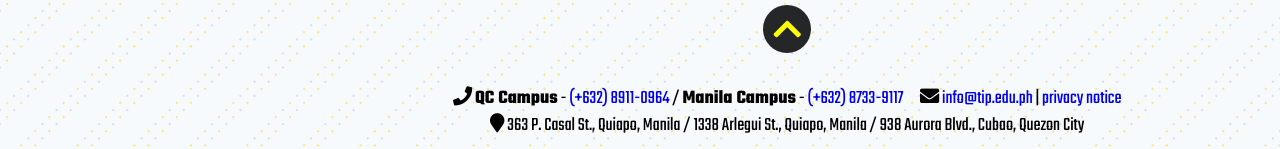
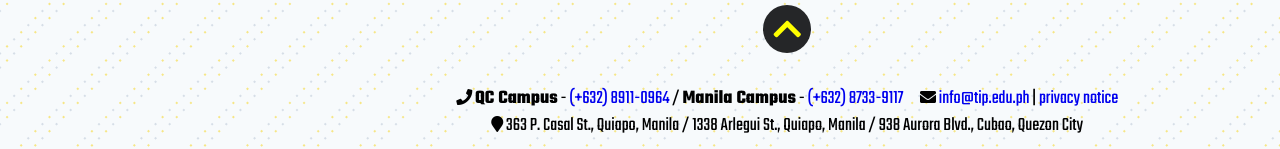
Before and after one commit to jcmsj/TIP-redesign, a plain HTML site: page index.html in a window 1280 px wide. Shown: the part 986-1135 px from the top of the page. Drawn offline with Linux system fonts and the light colour scheme.

Commit message:
Normalize font size for icons

```diff
--- a/css/global.css
+++ b/css/global.css
@@ -127,7 +127,9 @@ footer {
 #footer-go-up:hover {
     transform: scale(110%);
 }
-
+#footer-top i, #footer-bot i {
+    font-size: 16px;
+}
 
 /*  Mobile screens */
 @media screen and (max-width: 820px) {
--- a/js/navbar.js
+++ b/js/navbar.js
@@ -73,7 +73,7 @@ main_content.innerHTML += `
       <i class="fa fa-chevron-up"></i>
     </a>
 
-    <div class="row-flex">
+    <div id="footer-top" class="row-flex">
       <div>
         <i class="fa fa-phone"></i>
         <b>QC Campus</b>
@@ -90,7 +90,7 @@ main_content.innerHTML += `
       |   <a href="https://tip.edu.ph/privacy-notice.html">privacy notice</a>
       </div>
     </div>
-      <div>
+    <div id="footer-bot">
       <i class="fa fa-map-marker"></i>
       363 P. Casal St., Quiapo, Manila
     /   1338 Arlegui St., Quiapo, Manila
```
Lines whose indentation alone changed are shown as unchanged.
